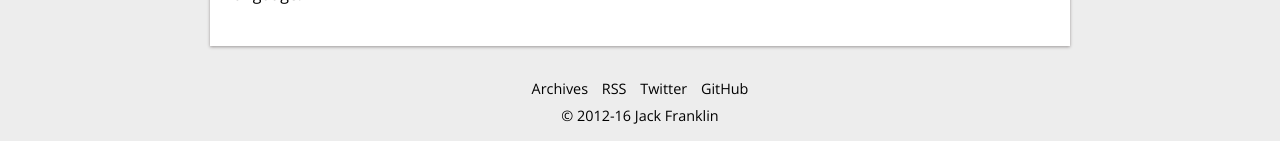
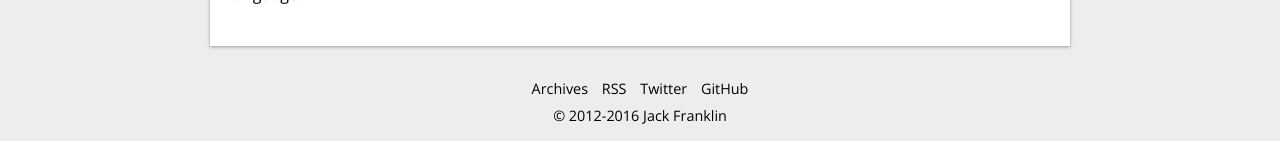
Before and after one commit to jackfranklin/javascriptplayground.com, a Jekyll site: the page built from the-refactoring-tales/index.md, in a window 1280 px wide. Shown: the part 1015-1156 px from the top of the page. Built offline with Jekyll 4.4.1, drawn with Linux system fonts in a browser that asks for light colours; comment, search, counter and statistics services are not loaded.

Commit message:
Calculate the date dynamically

```diff
--- a/_layouts/default.html
+++ b/_layouts/default.html
@@ -63,7 +63,7 @@
           <li><a href="http://twitter.com/Jack_Franklin">Twitter</a></li>
           <li><a href="http://github.com/jackfranklin/javascriptplayground.com">GitHub</a></li>
         </ul>
-        <p class="copyright">&copy; 2012-16 Jack Franklin</p>
+        <p class="copyright">&copy; 2012-20{{ site.time | date: '%y' }} Jack Franklin</p>
       </div>
     </footer>
     <script type="text/javascript">
```
